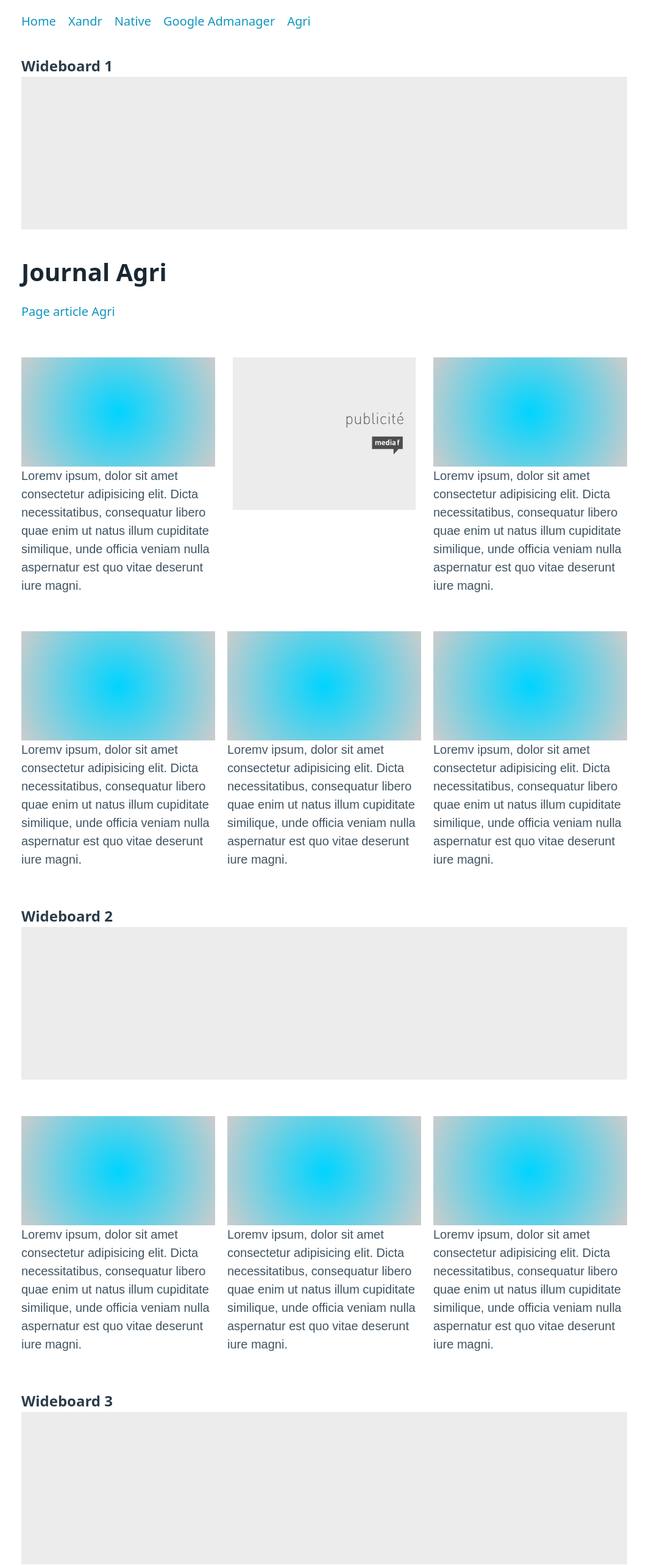
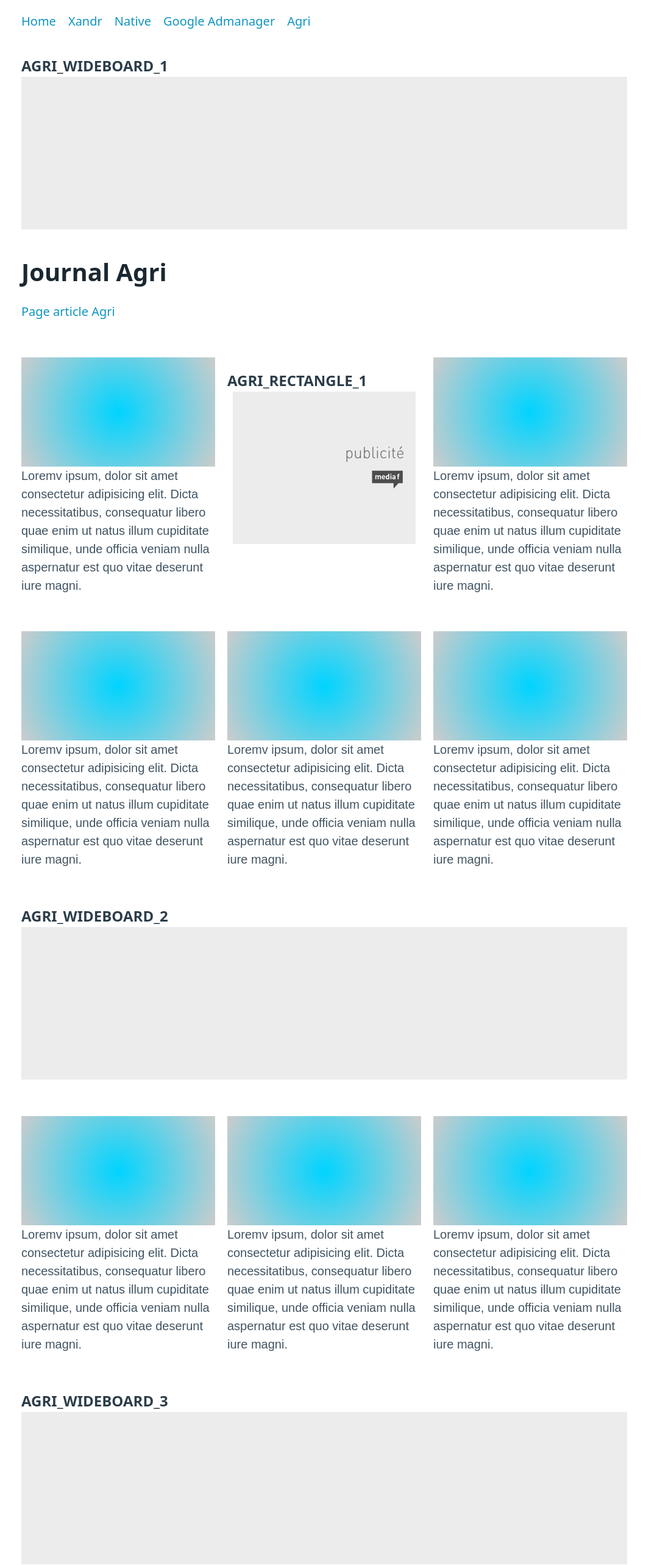
Before and after one commit to media-f/nextads, a Next.js app: page /agri in a window 1280 px wide. Shown: the top 2566 px of the page at 61% size, without its empty margins (108-1168 px from the left). Built offline with nearby package versions, Linux system fonts and the light colour scheme; a web font is replaced by a local one.

Commit message:
Update adslot IDs in Agri page

```diff
--- a/pages/agri.jsx
+++ b/pages/agri.jsx
@@ -60,7 +60,7 @@ export default function Agri() {
   return (
     <>
       <section>
-        <h3>Wideboard 1</h3>
+        <h3>AGRI_WIDEBOARD_1</h3>
         <div
           id="AGRI_WIDEBOARD_1"
           className="adslot adslot__agri wideboard"
@@ -69,29 +69,31 @@ export default function Agri() {
         <h1>Journal Agri</h1>
         <Link href="/agri-page"> Page article Agri</Link>
         <Columns>
+          <h3>AGRI_RECTANGLE_1</h3>
           <div id="AGRI_RECTANGLE_1" className="adslot rectangle"></div>
         </Columns>
         <Columns></Columns>
 
-        <h3>Wideboard 2</h3>
+        <h3>AGRI_WIDEBOARD_2</h3>
         <div
           id="AGRI_WIDEBOARD_2"
           className="adslot adslot__agri wideboard"
         ></div>
         <Columns></Columns>
 
-        <h3>Wideboard 3</h3>
+        <h3>AGRI_WIDEBOARD_3</h3>
         <div
           id="AGRI_WIDEBOARD_3"
           className="adslot adslot__agri wideboard"
         ></div>
 
         <Columns>
+        <h3>AGRI_RECTANGLE_2</h3>
           <div id="AGRI_RECTANGLE_2" className="adslot rectangle"></div>
         </Columns>
         <Columns></Columns>
 
-        <h3>Wideboard 4</h3>
+        <h3>AGRI_WIDEBOARD_4</h3>
         <div
           id="AGRI_WIDEBOARD_4"
           className="adslot adslot__agri wideboard"
@@ -101,7 +103,7 @@ export default function Agri() {
 
       </section>
       <aside>
-        <h3>Halfpage (sticky)</h3>
+        <h3>AGRI_HALFPAGE_1</h3>
         <div
           id="AGRI_HALFPAGE_1"
           className="adslot adslot__agri halfpage"
```
Also changed, not shown: pages/agri-page.jsx (+4 -3 lines).
